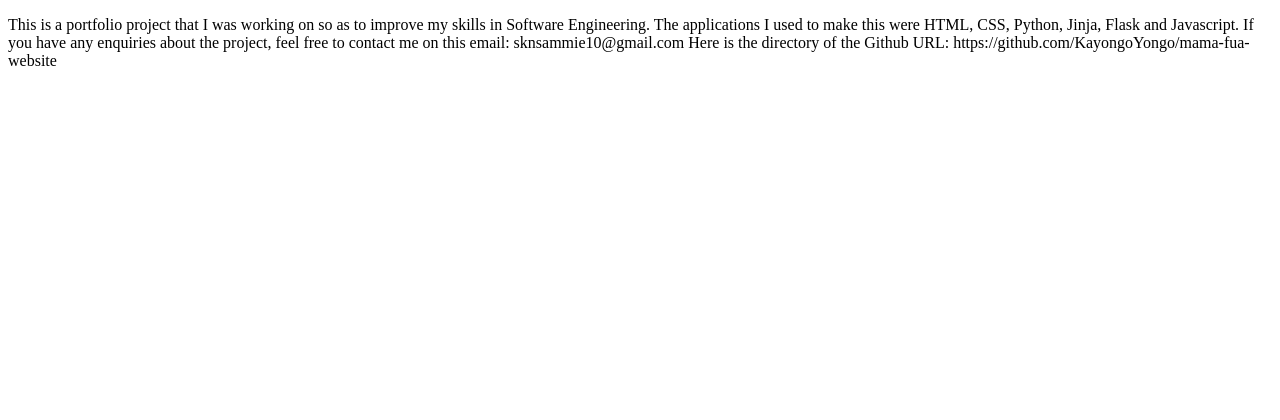
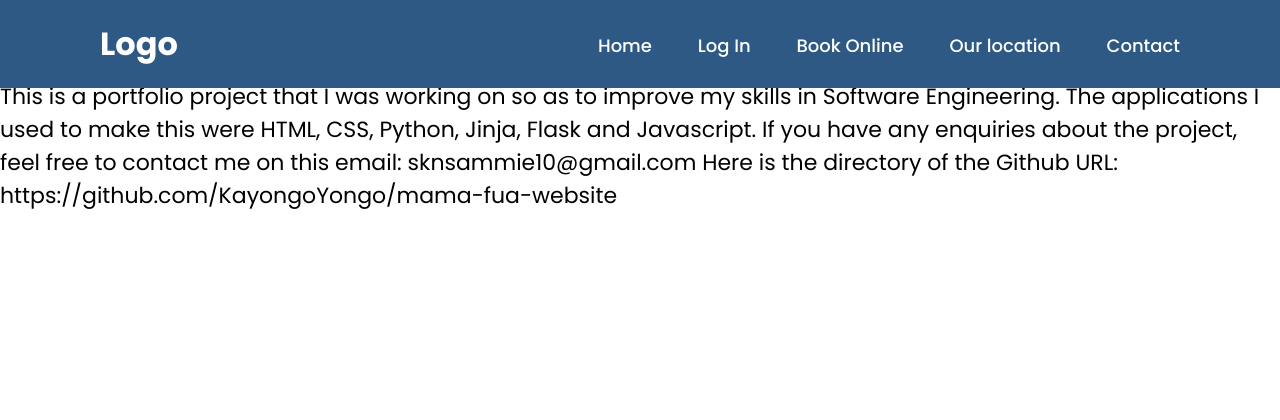
Before and after one commit to KayongoYongo/mama-fua-website, a Flask app: page /about in a window 1280 px wide. Shown: the top 420 px of the page. Before the commit the page ends 66 px from the top, so only its background shows below. Run offline with Flask 3, Linux system fonts and the light colour scheme.

Commit message:
added the necessary changes to the Navbars

```diff
--- a/templates/about_us.html
+++ b/templates/about_us.html
@@ -1,10 +1,26 @@
 <!DOCTYPE html>
 <html lang="en">
-<head>
-    <meta charset="UTF-8">
-    <meta name="viewport" content="width=device-width, initial-scale=1.0">
-    <title>Document</title>
-</head>
+    <head>
+        <meta charset="UTF-8">
+        <meta name="viewport" content="width=device-width, initial-scale=1.0">
+        <link rel="stylesheet" type="text/css" href="static/styles/navbar.css">
+        <link rel="stylesheet" type="text/css" href="static/styles/landing_page.css">
+        <link rel="stylesheet" type="text/css" href="static/styles/footer.css">
+        <link href='https://unpkg.com/boxicons@2.1.4/css/boxicons.min.css' rel='stylesheet'>
+        <title>Home page</title>
+    </head>
+
+    <header class="header">
+        <a href="#" class="logo">Logo</a>
+
+        <nav class="navbar">
+            <a href="{{ url_for('index') }}">Home</a>
+            <a href="{{ url_for('login_route') }}">Log In</a>
+            <a href="{{ url_for( 'view_booking')}}">Book Online</a>
+            <a href="{{ url_for('location') }}">Our location</a>
+            <a href="{{ url_for('contact') }}">Contact</a>
+        </nav>
+    </header>
 <body>
     <p>
         This is a portfolio project that I was working on so as to improve my skills in
--- a/templates/admin_booking_dahsboard.html
+++ b/templates/admin_booking_dahsboard.html
@@ -15,8 +15,7 @@
 
     <nav class="navbar">
         <a href="{{ url_for('index') }}">Home</a>
-        <a href="#">Book Online</a>
-        <a href="#">About</a>
+        <a href="{{ url_for('about')}}">About</a>
         <a href="{{ url_for('location') }}">Our location</a>
         <a href="{{ url_for('contact') }}">Contact</a>
     </nav>
--- a/templates/admin_dashboard.html
+++ b/templates/admin_dashboard.html
@@ -15,8 +15,7 @@
 
     <nav class="navbar">
         <a href="{{ url_for('index') }}">Home</a>
-        <a href="#">Book Online</a>
-        <a href="#">About</a>
+        <a href="{{ url_for('about')}}">About</a>
         <a href="{{ url_for('location') }}">Our location</a>
         <a href="{{ url_for('contact') }}">Contact</a>
     </nav>
--- a/templates/booking_dahsboard.html
+++ b/templates/booking_dahsboard.html
@@ -15,8 +15,7 @@
 
     <nav class="navbar">
         <a href="{{ url_for('index') }}">Home</a>
-        <a href="#">Book Online</a>
-        <a href="#">About</a>
+        <a href="{{ url_for('about')}}">About</a>
         <a href="{{ url_for('location') }}">Our location</a>
         <a href="{{ url_for('contact') }}">Contact</a>
     </nav>
--- a/templates/contact.html
+++ b/templates/contact.html
@@ -14,11 +14,9 @@
 
     <nav class="navbar">
         <a href="{{ url_for('index') }}">Home</a>
-        <a href="#">Services</a>
-        <a href="#">Careers</a>
-        <a href="#">Book Online</a>
+        <a href="{{ url_for( 'view_booking')}}">Book Online</a>
+        <a href="{{ url_for('about')}}">About</a>
         <a href="{{ url_for('contact') }}">Contact</a>
-        <a href="#">About</a>
     </nav>
 </header>
 
--- a/templates/index.html
+++ b/templates/index.html
@@ -16,8 +16,8 @@
     <nav class="navbar">
         <a href="{{ url_for('index') }}">Home</a>
         <a href="{{ url_for('login_route') }}">Log In</a>
-        <a href="#">Book Online</a>
-        <a href="#">About</a>
+        <a href="{{ url_for( 'view_booking')}}">Book Online</a>
+        <a href="{{ url_for('about')}}">About</a>
         <a href="{{ url_for('location') }}">Our location</a>
         <a href="{{ url_for('contact') }}">Contact</a>
     </nav>
--- a/templates/log_in.html
+++ b/templates/log_in.html
@@ -14,9 +14,9 @@
 
     <nav class="navbar">
         <a href="{{ url_for('index') }}">Home</a>
-        <a href="#">Book Online</a>
+        <a href="{{ url_for( 'view_booking')}}">Book Online</a>
         <a href="{{ url_for('contact') }}">Contact</a>
-        <a href="#">About</a>
+        <a href="{{ url_for('about')}}">About</a>
     </nav>
 </header>
 
--- a/templates/our_location.html
+++ b/templates/our_location.html
@@ -14,8 +14,8 @@
     <nav class="navbar">
         <a href="{{ url_for('index') }}">Home</a>
         <a href="{{ url_for('login_route') }}">Log In</a>
-        <a href="#">Book Online</a>
-        <a href="#">About</a>
+        <a href="{{ url_for( 'view_booking')}}">Book Online</a>
+        <a href="{{ url_for('about')}}">About</a>
         <a href="{{ url_for('location') }}">Our location</a>
         <a href="{{ url_for('contact') }}">Contact</a>
     </nav>
--- a/templates/sign_up.html
+++ b/templates/sign_up.html
@@ -14,9 +14,9 @@
 
     <nav class="navbar">
         <a href="{{ url_for('index') }}">Home</a>
-        <a href="#">Book Online</a>
         <a href="{{ url_for('contact') }}">Contact</a>
-        <a href="#">About</a>
+        <a href="{{ url_for('location') }}">Our location</a>
+        <a href="{{ url_for('about')}}">About</a>
     </nav>
 </header>
 
--- a/templates/user_dashboard.html
+++ b/templates/user_dashboard.html
@@ -15,8 +15,8 @@
 
     <nav class="navbar">
         <a href="{{ url_for('index') }}">Home</a>
-        <a href="#">Book Online</a>
-        <a href="#">About</a>
+        <a href="{{ url_for( 'view_booking')}}">Book Online</a>
+        <a href="{{ url_for('about')}}">About</a>
         <a href="{{ url_for('location') }}">Our location</a>
         <a href="{{ url_for('contact') }}">Contact</a>
     </nav>
```
